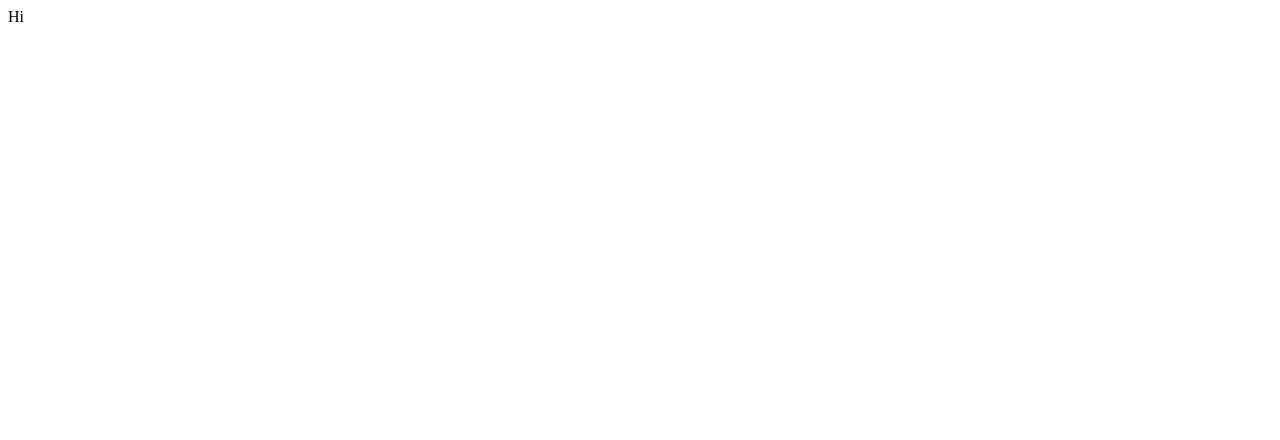
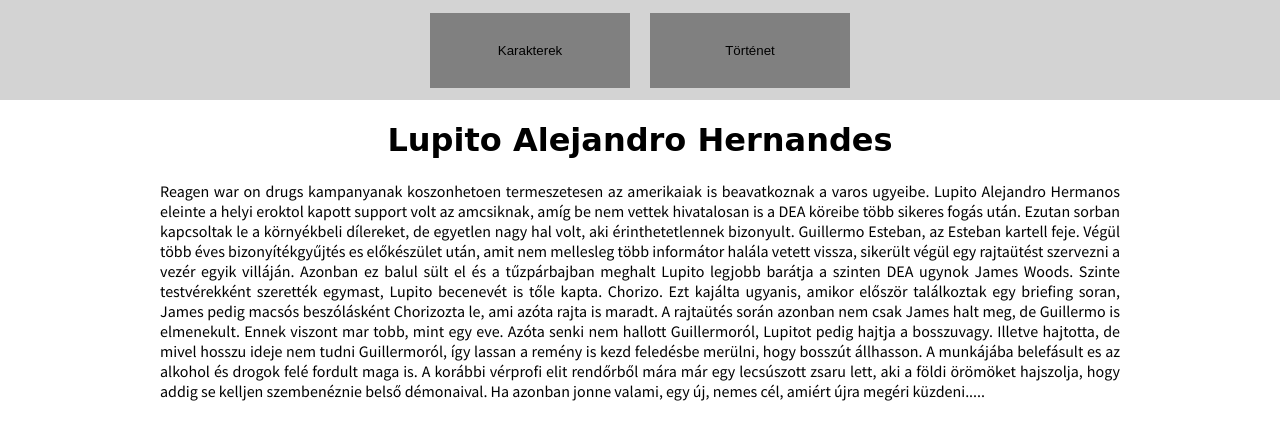
Before and after one commit to grdgprimo/grdgprimo.github.io, a plain HTML site: page index.html in a window 1280 px wide. Drawn offline with nearby package versions, Linux system fonts and the light colour scheme; a web font is replaced by a local one.

Commit message:
First version
1. resz story
Karakterek kep nelkul

```diff
--- a/index.html
+++ b/index.html
@@ -3,9 +3,39 @@
 <head>
     <meta charset="UTF-8">
     <meta name="viewport" content="width=device-width, initial-scale=1.0">
-    <title>Document</title>
+    <title>GRDG</title>
+    <link rel="stylesheet" href="style.css">
+    <link href="https://fonts.googleapis.com/css2?family=Source+Sans+Pro&display=swap" rel="stylesheet">
+    <link href="https://fonts.googleapis.com/css2?family=Girassol&display=swap" rel="stylesheet">
+
+
 </head>
 <body>
-    Hi
+    <header>
+        <button id="characters">Karakterek</button>
+        <button id="story">Történet</button>
+    </header>
+    <div>
+        <aside class="sideContent">
+            <ul id="sideMenu">
+
+            </ul>
+        </aside>
+
+        <main class="mainContent">
+
+        <h1>Lupito Alejandro Hernandes</h1>
+
+        <p>
+            Reagen war on drugs kampanyanak koszonhetoen termeszetesen az amerikaiak is beavatkoznak a varos ugyeibe. Lupito Alejandro Hermanos eleinte a helyi eroktol kapott support volt az amcsiknak, amíg be nem vettek hivatalosan is a DEA köreibe több sikeres fogás után. Ezutan sorban kapcsoltak le a környékbeli dílereket, de egyetlen nagy hal volt, aki érinthetetlennek bizonyult. Guillermo Esteban, az Esteban kartell feje. Végül több éves bizonyítékgyűjtés es előkészület után, amit nem mellesleg több informátor halála vetett vissza, sikerült végül egy rajtaütést szervezni a vezér egyik villáján. Azonban ez balul sült el és a tűzpárbajban meghalt Lupito legjobb barátja a szinten DEA ugynok James Woods. Szinte testvérekként szerették egymast, Lupito becenevét is tőle kapta. Chorizo. Ezt kajálta ugyanis, amikor először találkoztak egy briefing soran, James pedig macsós beszólásként Chorizozta le, ami azóta rajta is maradt.
+A rajtaütés során azonban nem csak James halt meg, de Guillermo is elmenekult. Ennek viszont mar tobb, mint egy eve. Azóta senki nem hallott Guillermoról, Lupitot pedig hajtja a bosszuvagy. Illetve hajtotta, de mivel hosszu ideje nem tudni Guillermoról, így lassan a remény is kezd feledésbe merülni, hogy bosszút állhasson. A munkájába belefásult es az alkohol és drogok felé fordult maga is. A korábbi vérprofi elit rendőrből mára már egy lecsúszott zsaru lett, aki a földi örömöket hajszolja, hogy addig se kelljen szembenéznie belső démonaival. Ha azonban jonne valami, egy új, nemes cél, amiért újra megéri küzdeni.....
+
+        </p>
+
+        </main>
+    </div>
+
+    <script src="https://ajax.googleapis.com/ajax/libs/jquery/3.4.1/jquery.min.js"></script>
+    <script src="script.js"></script>
 </body>
 </html>
--- a/style.css
+++ b/style.css
@@ -1,4 +1,3 @@
-
 body{
     margin: 0;
     z-index: 0;
```
Also changed, not shown: 01.html (line endings or trailing spaces).
